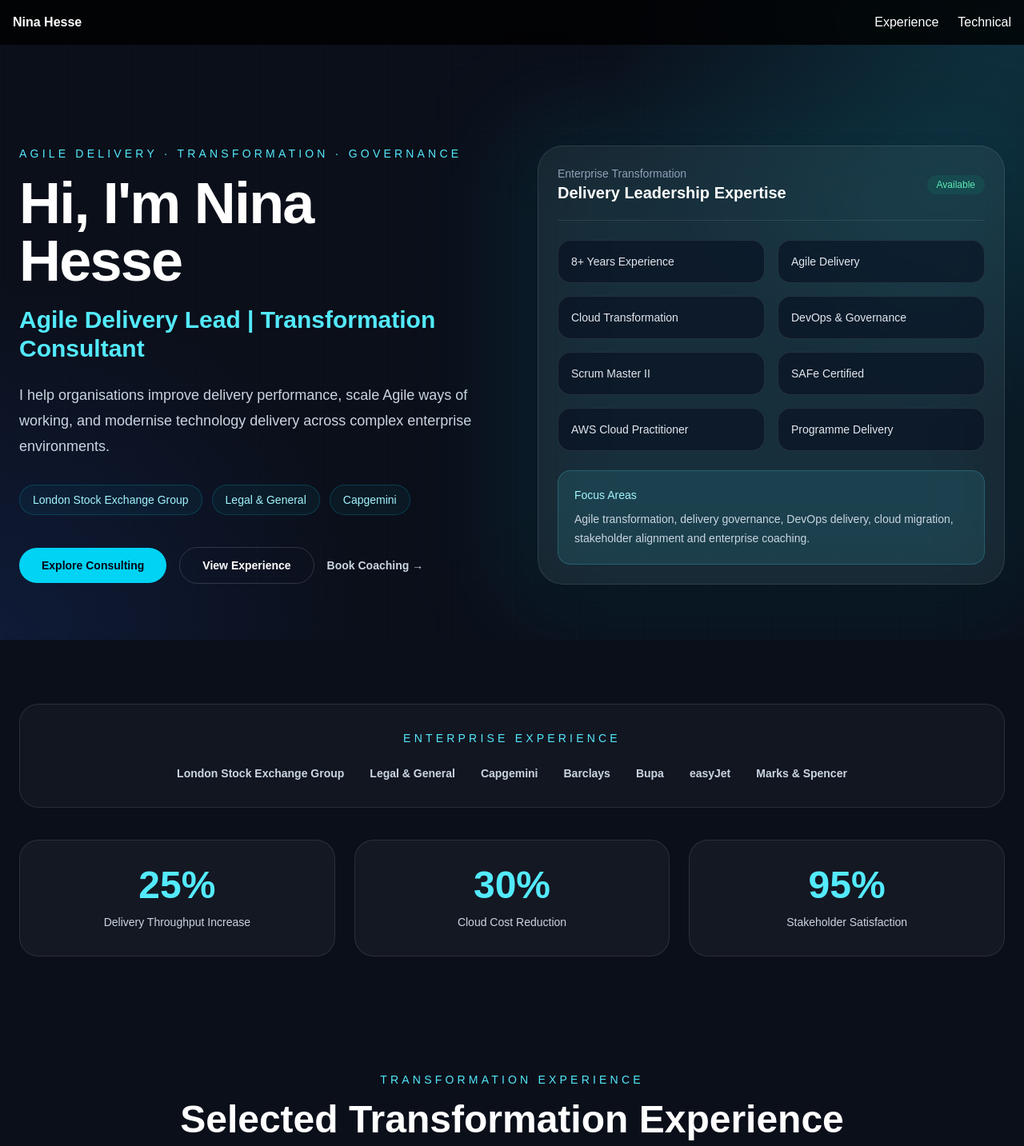
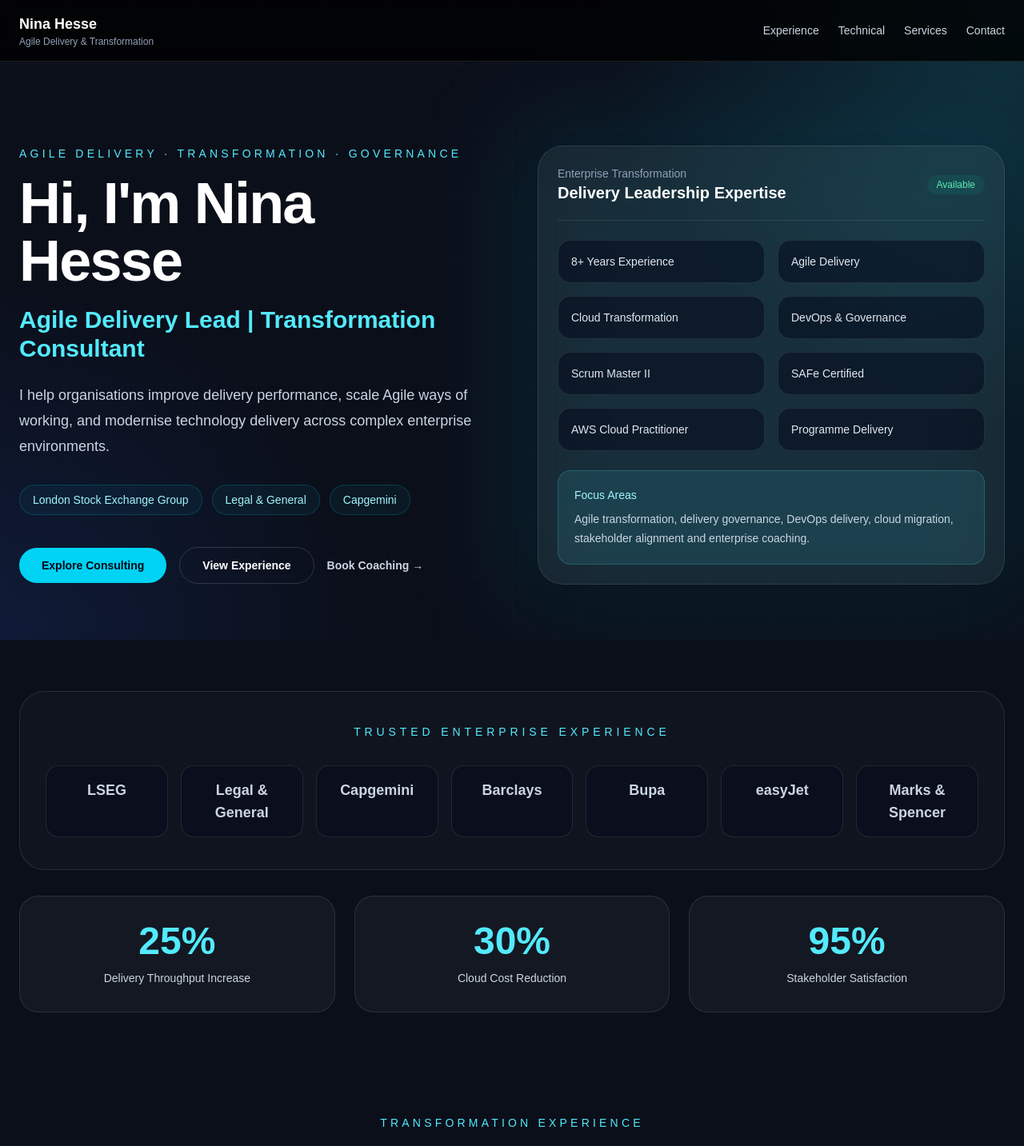
Before and after one commit to 558nina/nina-enterprise-portfolio, a Next.js app: page / in a window 1280 px wide. Shown: the top 1433 px of the page at 80% size. Built offline with nearby package versions, Linux system fonts and the light colour scheme.

Commit message:
Polish trust section technical filters and navbar

```diff
--- a/components/Navbar.tsx
+++ b/components/Navbar.tsx
@@ -1,12 +1,27 @@
 export default function Navbar() {
   return (
-    <nav className="fixed top-0 w-full bg-black/80 backdrop-blur-sm text-white p-4 z-50">
-      <div className="max-w-7xl mx-auto flex justify-between">
-        <span className="font-bold">Nina Hesse</span>
+    <nav className="fixed top-0 z-50 w-full border-b border-white/10 bg-black/80 px-6 py-4 text-white backdrop-blur-sm">
+      <div className="mx-auto flex max-w-7xl items-center justify-between">
+        <a href="#" className="leading-tight">
+          <span className="block text-lg font-bold">Nina Hesse</span>
+          <span className="hidden text-xs text-slate-400 sm:block">
+            Agile Delivery & Transformation
+          </span>
+        </a>
 
-        <div className="flex gap-6">
-          <a href="#experience">Experience</a>
-          <a href="#technical">Technical</a>
+        <div className="flex gap-6 text-sm font-medium text-slate-300">
+          <a href="#experience" className="hover:text-cyan-300">
+            Experience
+          </a>
+          <a href="#technical" className="hover:text-cyan-300">
+            Technical
+          </a>
+          <a href="#services" className="hover:text-cyan-300">
+            Services
+          </a>
+          <a href="#contact" className="hover:text-cyan-300">
+            Contact
+          </a>
         </div>
       </div>
     </nav>
--- a/components/TechnicalProof.tsx
+++ b/components/TechnicalProof.tsx
@@ -1,3 +1,6 @@
+"use client";
+
+import { useState } from "react";
 import VideoCard from "./VideoCard";
 
 const videos = [
@@ -51,7 +54,22 @@
   },
 ];
 
+const filters = [
+  "All",
+  "Cloud & DevOps",
+  "AWS",
+  "Cyber Security",
+  "Delivery Excellence",
+];
+
 export default function TechnicalProof() {
+  const [activeFilter, setActiveFilter] = useState("All");
+
+  const filteredVideos =
+    activeFilter === "All"
+      ? videos
+      : videos.filter((video) => video.category === activeFilter);
+
   return (
     <section id="technical" className="bg-[#0B0F1A] px-6 py-24 text-white">
       <div className="mx-auto max-w-7xl">
@@ -71,20 +89,23 @@
         </div>
 
         <div className="mb-10 flex flex-wrap justify-center gap-3">
-          {["Cloud & DevOps", "AWS", "Cyber Security", "Delivery Excellence"].map(
-            (item) => (
-              <span
-                key={item}
-                className="rounded-full border border-cyan-400/20 bg-cyan-400/5 px-4 py-2 text-sm text-cyan-200"
-              >
-                {item}
-              </span>
-            )
-          )}
+          {filters.map((item) => (
+            <button
+              key={item}
+              onClick={() => setActiveFilter(item)}
+              className={`rounded-full border px-4 py-2 text-sm transition ${
+                activeFilter === item
+                  ? "border-cyan-300 bg-cyan-400 text-slate-950"
+                  : "border-cyan-400/20 bg-cyan-400/5 text-cyan-200 hover:border-cyan-300/50"
+              }`}
+            >
+              {item}
+            </button>
+          ))}
         </div>
 
         <div className="grid gap-8 md:grid-cols-2 lg:grid-cols-3">
-          {videos.map((video) => (
+          {filteredVideos.map((video) => (
             <VideoCard key={video.title} {...video} />
           ))}
         </div>
--- a/components/TrustMetrics.tsx
+++ b/components/TrustMetrics.tsx
@@ -1,6 +1,6 @@
 export default function TrustMetrics() {
   const organisations = [
-    "London Stock Exchange Group",
+    "LSEG",
     "Legal & General",
     "Capgemini",
     "Barclays",
@@ -10,45 +10,38 @@
   ];
 
   const metrics = [
-    {
-      value: "25%",
-      label: "Delivery Throughput Increase",
-    },
-    {
-      value: "30%",
-      label: "Cloud Cost Reduction",
-    },
-    {
-      value: "95%",
-      label: "Stakeholder Satisfaction",
-    },
+    { value: "25%", label: "Delivery Throughput Increase" },
+    { value: "30%", label: "Cloud Cost Reduction" },
+    { value: "95%", label: "Stakeholder Satisfaction" },
   ];
 
   return (
-    <section className="bg-[#0B0F1A] px-6 py-20 text-white">
+    <section className="bg-[#0B0F1A] px-6 py-16 text-white">
       <div className="mx-auto max-w-7xl">
-        <div className="rounded-3xl border border-white/10 bg-white/[0.03] p-8">
-          <p className="mb-6 text-center text-sm uppercase tracking-[0.3em] text-cyan-300">
-            Enterprise Experience
+        <div className="rounded-[2rem] border border-white/10 bg-white/[0.025] px-8 py-10">
+          <p className="mb-8 text-center text-sm uppercase tracking-[0.35em] text-cyan-300">
+            Trusted Enterprise Experience
           </p>
 
-          <div className="flex flex-wrap items-center justify-center gap-x-8 gap-y-4 text-sm font-semibold text-slate-300">
+          <div className="grid gap-4 text-center text-lg font-semibold text-slate-300 sm:grid-cols-2 lg:grid-cols-7">
             {organisations.map((organisation) => (
-              <span key={organisation} className="transition hover:text-cyan-300">
+              <div
+                key={organisation}
+                className="rounded-2xl border border-white/10 bg-slate-950/30 px-4 py-4 transition hover:border-cyan-400/30 hover:text-cyan-300"
+              >
                 {organisation}
-              </span>
+              </div>
             ))}
           </div>
         </div>
 
-        <div className="mt-10 grid gap-6 md:grid-cols-3">
+        <div className="mt-8 grid gap-6 md:grid-cols-3">
           {metrics.map((metric) => (
             <div
               key={metric.label}
               className="rounded-3xl border border-white/10 bg-white/[0.04] p-8 text-center transition-all duration-500 hover:-translate-y-1 hover:border-cyan-400/40 hover:shadow-[0_0_40px_rgba(34,211,238,0.08)]"
             >
               <p className="text-5xl font-bold text-cyan-300">{metric.value}</p>
-
               <p className="mt-3 text-sm font-medium text-slate-300">
                 {metric.label}
               </p>
```
